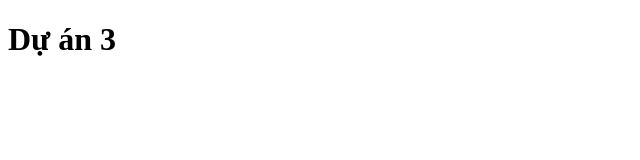
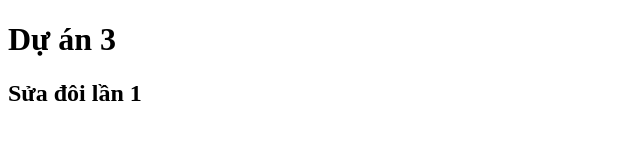
Before and after one commit to khoaaa05/duan3, a plain HTML site: page index.html in a window 1280 px wide. Shown: the whole page, without its empty margins (0-640 px from the left). Drawn offline with Linux system fonts and the light colour scheme.

Commit message:
sửa đổi lần 1

```diff
--- a/index.html
+++ b/index.html
@@ -7,5 +7,6 @@
   </head>
   <body>
     <h1>Dự án 3</h1>
+    <h2>Sửa đôi lần 1</h2>
   </body>
 </html>
```
